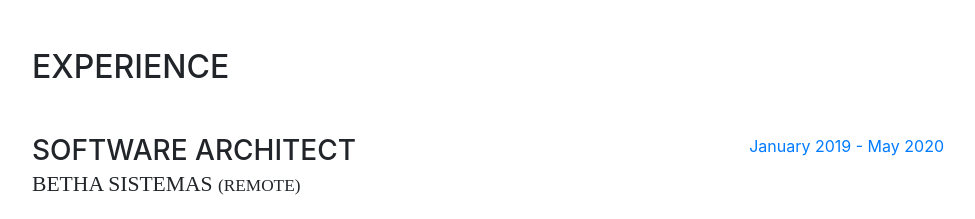
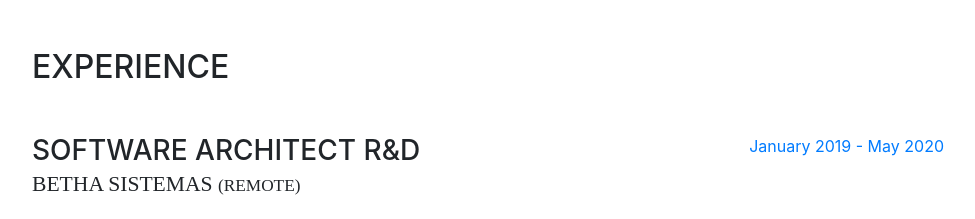
Before and after one commit to luanrubensf/luanrubensf.github.io, a website with bundled scripts: page index.html in a window 1280 px wide. Shown: the part 800-1019 px from the top of the page, without its empty margins (288-1263 px from the left). Built offline with nearby package versions, Linux system fonts and the light colour scheme; a web font is replaced by a local one.

Commit message:
Updating resume

```diff
--- a/index.html
+++ b/index.html
@@ -108,7 +108,7 @@
 
                 <div class="resume-item d-flex flex-column flex-md-row mb-5">
                     <div class="resume-content mr-auto">
-                        <h3 class="mb-0">Software Architect</h3>
+                        <h3 class="mb-0">Software Architect R&D</h3>
                         <div class="subheading mb-3">Betha Sistemas <small>(Remote)</small></div>
 
                         <p>
```
